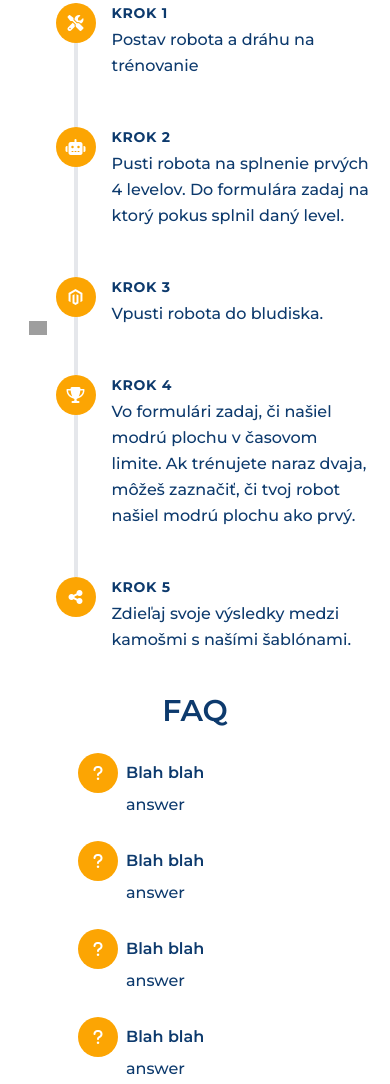
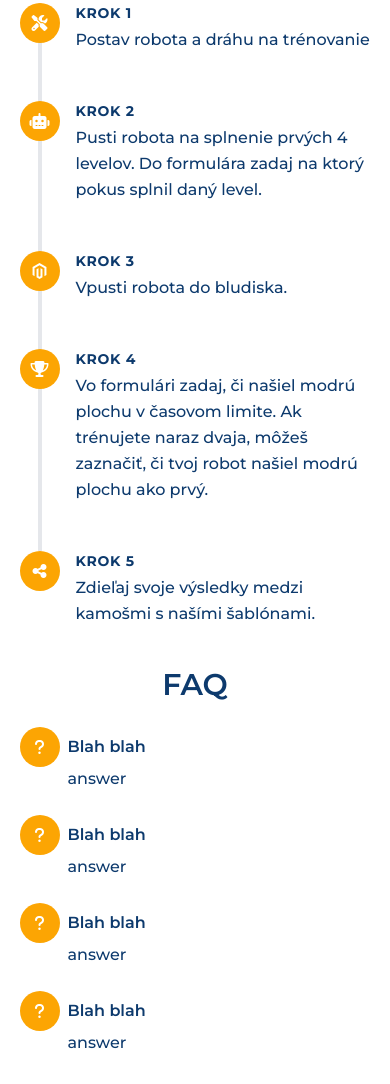
Before and after one commit to KatkaMarcincakova/Challenge-calculator, a website: page src/index.html in a window 390 px wide. Shown: the part 937-2021 px from the top of the page. Drawn offline with nearby package versions, Linux system fonts and the light colour scheme; grey boxes are pictures that could not be loaded.

Commit message:
mobilna vsetko okrem hero

```diff
--- a/src/index.html
+++ b/src/index.html
@@ -86,10 +86,10 @@
     </div>
 
     <div id="hero" class="landing text-white full-screen">
-        <div class="absolute bottom-1 right-4 left-auto w-[10%] z-10">
+        <div class="absolute bottom-1 right-4 left-auto w-[20%] md:w-[10%] z-10">
             <img src="images/reshot-icon-robot-ZVMGLAU568.svg" alt="robot" class="w-full">
         </div>
-        <div class="absolute left-0 top-[30%] w-[25%] z-10">
+        <div class="absolute left-0 top-[20%] md:top-[30%] w-[25%] z-10">
             <img src="images/reshot-icon-industrial-robot-DA6G5KLBSE.svg" alt="robot" class="w-full">
         </div>
         <div class="flex flex-row justify-center items-stretch full-screen max-w-3/4">
@@ -108,9 +108,9 @@
     </div>
     <div id="how" class="w-[90%] mx-auto text-mainBlue mt-10">
         <div class="w-full text-center font-semibold text-3xl">Ako na to?</div>
-        <div class="flex flex-row justify-around items-stretch mt-5">
-            <div class="self-center w-[40%] flex justify-center">
-                <img src="images/animation.gif" alt="animacia plnenia levelu" class="w-[50%]">
+        <div class="flex flex-col md:flex-row justify-around items-stretch mt-5">
+            <div class="self-center flex justify-center">
+                <img src="images/animation.gif" alt="animacia plnenia levelu" class="w-[80%] hidden lg:block  md:rotate-0 md:w-[70%] lg:w-[60%] xl:w-[50%]">
             </div>
             <div class="lg:w-2/5 md:w-1/2 md:pr-10 md:py-6 md:self-center">
                 <div class="flex relative pb-12">
@@ -187,7 +187,7 @@
     <div id="faq" class="text-mainBlue mt-10">
         <div class="w-[90%] mx-auto text-center font-semibold text-3xl">FAQ</div>
 
-        <div class="w-[60%] mx-auto mt-6">
+        <div class="w-[90%] md:w-[60%] mx-auto mt-6">
             <div class="flex flex-row items-stretch">
                 <div class="flex-shrink-0 w-10 h-10 rounded-full bg-orange inline-flex items-center justify-center text-white relative z-10">
                     <i class="fa-solid fa-question"></i>
@@ -201,7 +201,7 @@
             </div>
         </div>
 
-        <div class="w-[60%] mx-auto mt-6">
+        <div class="w-[90%] md:w-[60%] mx-auto mt-6">
             <div class="flex flex-row items-stretch">
                 <div class="flex-shrink-0 w-10 h-10 rounded-full bg-orange inline-flex items-center justify-center text-white relative z-10">
                     <i class="fa-solid fa-question"></i>
@@ -215,7 +215,7 @@
             </div>
         </div>
 
-        <div class="w-[60%] mx-auto mt-6">
+        <div class="w-[90%] md:w-[60%] mx-auto mt-6">
             <div class="flex flex-row items-stretch">
                 <div class="flex-shrink-0 w-10 h-10 rounded-full bg-orange inline-flex items-center justify-center text-white relative z-10">
                     <i class="fa-solid fa-question"></i>
@@ -229,7 +229,7 @@
             </div>
         </div>
 
-        <div class="w-[60%] mx-auto mt-6">
+        <div class="w-[90%] md:w-[60%] mx-auto mt-6">
             <div class="flex flex-row items-stretch">
                 <div class="flex-shrink-0 w-10 h-10 rounded-full bg-orange inline-flex items-center justify-center text-white relative z-10">
                     <i class="fa-solid fa-question"></i>
@@ -328,7 +328,7 @@
     <footer id="contact" class="w-100 bg-mainBlue pt-6 pb-2 text-white">
         <div class="w-[90%] mx-auto">
             <div class="flex justify-center">
-                <img src="images/logo-text.svg" alt="logo" class="w-[10%]">
+                <img src="images/logo-text.svg" alt="logo" class="w-[20%] md:w-[10%]">
             </div>
             <div class="flex flex-row justify-center space-x-8 mt-5">
                 <div>
```
Also changed, not shown: src/main.css.
